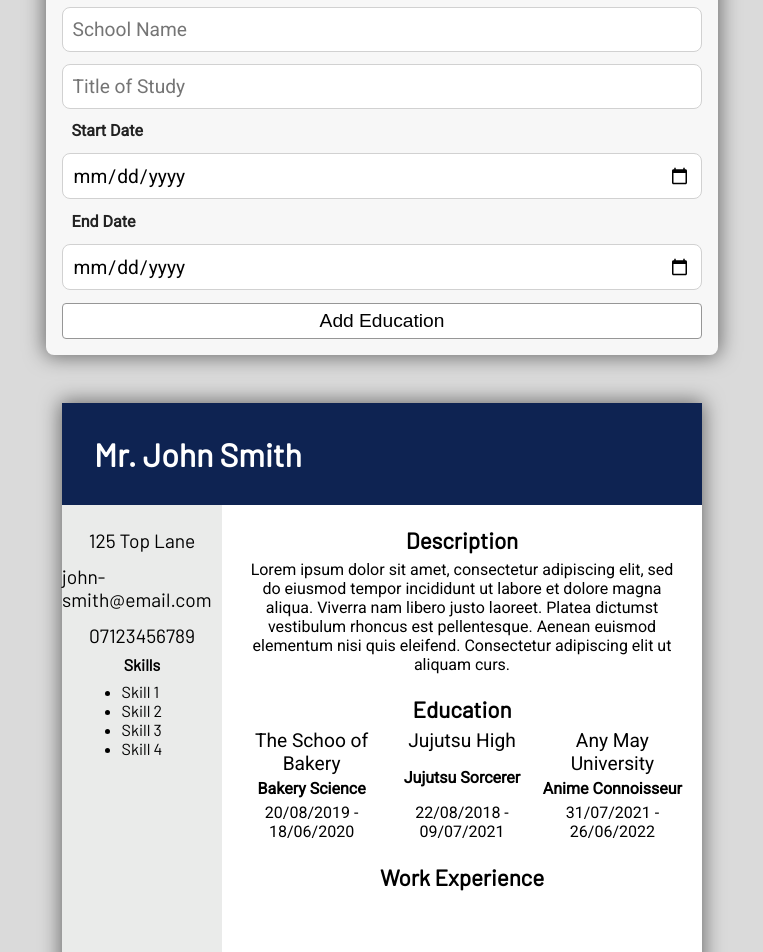
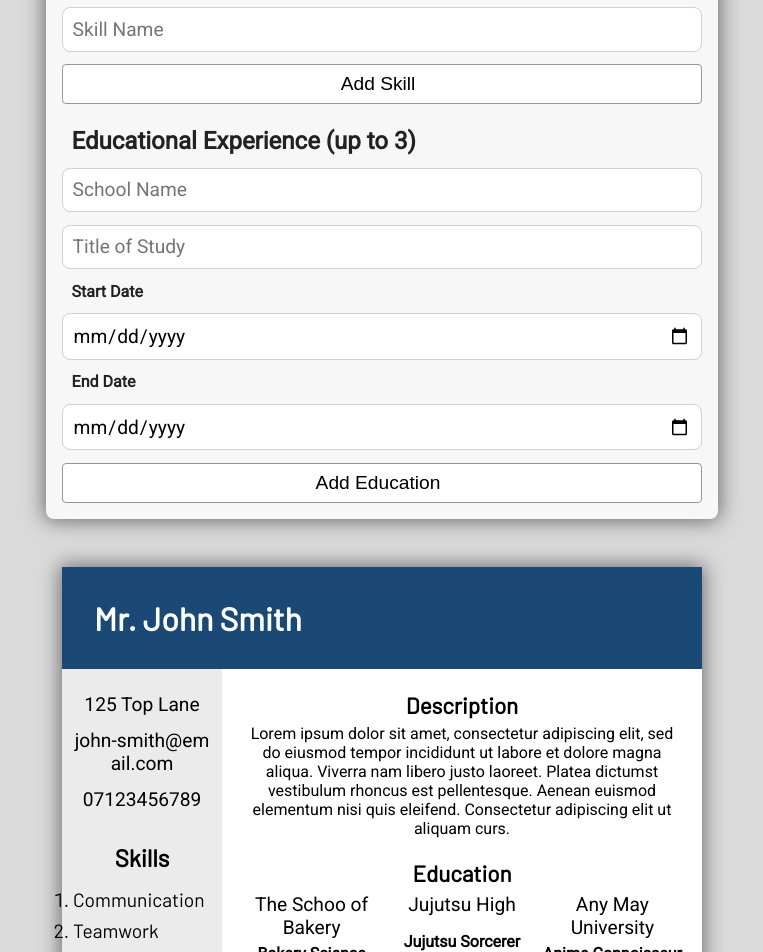
Before and after one commit to brajpatel/cv-project, a React (Create React App) app: page / in a window 1280 px wide. Shown: the part 700-1652 px from the top of the page, without its empty margins (258-1021 px from the left). Built offline with nearby package versions, Linux system fonts and the light colour scheme.

Commit message:
Add skills event handler. Display skills.

```diff
--- a/src/components/Main.js
+++ b/src/components/Main.js
@@ -2,6 +2,7 @@ import '../styles/editor.css'
 import React from "react";
 import uniqid from "uniqid";
 import Personal from "./form components/Personal";
+import Skills from './form components/Skills';
 import Education from './form components/Education';
 import Preview from './Preview';
 
@@ -17,6 +18,36 @@ class Main extends React.Component {
             email: 'john-smith@email.com',
             phone: '07123456789',
             description: 'Lorem ipsum dolor sit amet, consectetur adipiscing elit, sed do eiusmod tempor incididunt ut labore et dolore magna aliqua. Viverra nam libero justo laoreet. Platea dictumst vestibulum rhoncus est pellentesque. Aenean euismod elementum nisi quis eleifend. Consectetur adipiscing elit ut aliquam curs.',
+            skill: {
+                text: '',
+                id: uniqid()
+            },
+            skills: [
+                {
+                    text: 'Communication',
+                    id: uniqid()
+                },
+                {
+                    text: 'Teamwork',
+                    id: uniqid()
+                },
+                {
+                    text: '',
+                    id: uniqid()
+                },
+                {
+                    text: '',
+                    id: uniqid()
+                },
+                {
+                    text: '',
+                    id: uniqid()
+                },
+                {
+                    text: '',
+                    id: uniqid()
+                }
+            ],
             education: {
                 school: '',
                 title: '',
@@ -56,6 +87,9 @@ class Main extends React.Component {
         this.handleEmail = this.handleEmail.bind(this);
         this.handlePhone = this.handlePhone.bind(this);
         this.handleDescription = this.handleDescription.bind(this);
+        this.handleSkill = this.handleSkill.bind(this);
+        this.addSkill = this.addSkill.bind(this);
+        this.deleteSkill = this.deleteSkill.bind(this);
         this.handleSchoolName = this.handleSchoolName.bind(this);
         this.handleTitleOfStudy = this.handleTitleOfStudy.bind(this);
         this.handleStudyStart = this.handleStudyStart.bind(this);
@@ -90,6 +124,38 @@ class Main extends React.Component {
 
     handleDescription(e) {
         this.setState({ description: e.target.value })
+    }
+
+    handleSkill(e) {
+        this.setState({
+            skill: {
+                text: e.target.value,
+                id: this.state.skill.id
+            }
+        })
+    }
+
+    addSkill() {
+        if(this.state.skills.length >= 10) return;
+
+        if(this.state.skill.text === '') {
+            alert('Skill name cannot be blank');
+            return;
+        }
+
+        this.setState({
+            skills: this.state.skills.concat(this.state.skill),
+            skill: {
+                text: '',
+                id: uniqid()
+            }
+        })
+    }
+
+    deleteSkill(skillId) {
+        const updatedSkills = this.state.skills.filter((skill) => skill.id !== skillId)
+
+        this.setState({ skills: updatedSkills })
     }
 
     handleSchoolName(e) {
@@ -141,12 +207,6 @@ class Main extends React.Component {
         })
     }
 
-    deleteEducation(educationId) {
-        let updatedEducations = this.state.educations.filter((education) => education.id !== educationId);
-
-        this.setState({ educations: updatedEducations });
-    }
-
     addEducation() {
         if(this.state.educations.length === 3) return;
 
@@ -172,8 +232,14 @@ class Main extends React.Component {
         })
     }
 
+    deleteEducation(educationId) {
+        const updatedEducations = this.state.educations.filter((education) => education.id !== educationId);
+
+        this.setState({ educations: updatedEducations });
+    }
+
     render() {
-        const { title, forename, surname, address, email, phone, description, education, educations } = this.state;
+        const { title, forename, surname, address, email, phone, description, skill, skills, education, educations } = this.state;
 
         return (
             <div>
@@ -186,6 +252,11 @@ class Main extends React.Component {
                         handleEmail={this.handleEmail}
                         handlePhone={this.handlePhone}
                         handleDescription={this.handleDescription}
+                    />
+                    <Skills
+                        skill={skill}
+                        handleSkill={this.handleSkill}
+                        addSkill={this.addSkill}
                     />
                     <Education
                         education={education}
@@ -205,6 +276,8 @@ class Main extends React.Component {
                     email={email}
                     phone={phone}
                     description={description}
+                    skills={skills}
+                    deleteSkill={this.deleteSkill}
                     educations={educations}
                     deleteEducation={this.deleteEducation}
                 />
--- a/src/components/Preview.js
+++ b/src/components/Preview.js
@@ -7,12 +7,12 @@ import Main from './preview components/Preview-Main';
 
 class Preview extends React.Component {
     render() {
-        const { title, forename, surname, address, email, phone, description, educations, deleteEducation } = this.props;
+        const { title, forename, surname, address, email, phone, description, skills, deleteSkill, educations, deleteEducation } = this.props;
 
         return (
             <div className="cv-preview">
                 <Header title={title} forename={forename} surname={surname}/>
-                <Aside address={address} email={email} phone={phone}/>
+                <Aside address={address} email={email} phone={phone} skills={skills} deleteSkill={deleteSkill}/>
                 <Main description={description} educations={educations} deleteEducation={deleteEducation}/>
             </div>
         )
--- a/src/components/form components/Education.js
+++ b/src/components/form components/Education.js
@@ -4,16 +4,16 @@ class Education extends React.Component {
     render() {
         const { education, handleSchoolName, handleTitleOfStudy, handleStudyStart, handleStudyEnd, addEducation } = this.props;
 
-        return(
+        return (
             <div>
-                <h2>Educational Experience</h2>
+                <h2>Educational Experience (up to 3)</h2>
                 <input onChange={(e) => handleSchoolName(e)} value={education.school} placeholder="School Name" type="text"></input>
                 <input onChange={(e) => handleTitleOfStudy(e)} value={education.title} placeholder="Title of Study" type="text"></input>
                 <h4>Start Date</h4>
                 <input onInput={(e) => handleStudyStart(e)} value={education.start} placeholder="Study Start Date" type="date"></input>
                 <h4>End Date</h4>
                 <input onInput={(e) => handleStudyEnd(e)} value={education.end} placeholder="Study End Date" type="date"></input>
-                <button className="add-education" onClick={(e) => addEducation(e)}>Add Education</button>
+                <button className="add-education" onClick={addEducation}>Add Education<i className="fa-solid fa-user-graduate"></i></button>
             </div>
         )
     }
--- a/src/components/form components/Skills.js
+++ b/src/components/form components/Skills.js
@@ -2,10 +2,16 @@ import React from "react";
 
 class Skills extends React.Component {
     render() {
+        const { skill, handleSkill, addSkill } = this.props;
+
         return (
             <div>
-
+                <h2>Skills (up to 10)</h2>
+                <input onChange={(e) => handleSkill(e)} value={skill.text} placeholder="Skill Name" type="text"></input>
+                <button className="add-skill" onClick={addSkill}>Add Skill<i className="fa-solid fa-pencil"></i></button>
             </div>
         )
     }
 }
+
+export default Skills;
--- a/src/components/preview components/Preview-Aside.js
+++ b/src/components/preview components/Preview-Aside.js
@@ -2,22 +2,23 @@ import React from "react";
 
 class Aside extends React.Component {
     render() {
-        const { address, email, phone } = this.props;
+        const { address, email, phone, skills, deleteSkill } = this.props;
 
-        return(
+        return (
             <div className="preview-aside">
                 <div className="personal-details">
                     <p>{address}</p>
                     <p>{email}</p>
                     <p>{phone}</p>
                 </div>
-                <h4>Skills</h4>
-                <ul>
-                    <li>Skill 1</li>
-                    <li>Skill 2</li>
-                    <li>Skill 3</li>
-                    <li>Skill 4</li>
-                </ul>
+                <h3>Skills</h3>
+                <ol className="skills">
+                    {skills.map((skill) => {
+                        return (
+                            <li key={skill.id} className="skill">{skill.text}<i className="fa-solid fa-trash" onClick={() => deleteSkill(skill.id)}></i></li>
+                        )
+                    })}
+                </ol>
             </div>
         )
     }
--- a/src/components/preview components/Preview-Main.js
+++ b/src/components/preview components/Preview-Main.js
@@ -16,7 +16,7 @@ class Main extends React.Component {
                                 <p className="school-name">{education.school}</p>
                                 <p className="study-title">{education.title}</p>
                                 <p>{education.start} - {education.end}</p>
-                                <button className="delete-education" onClick={() => deleteEducation(education.id)}><i class="fa-solid fa-arrow-right"></i> <i className="fa-solid fa-trash"></i></button>
+                                <button className="delete-education" onClick={() => deleteEducation(education.id)}><i className="fa-solid fa-arrow-right"></i> <i className="fa-solid fa-trash"></i></button>
                             </div>
                         )
                     })}
--- a/src/styles/editor.css
+++ b/src/styles/editor.css
@@ -53,13 +53,19 @@
 button {
     outline: none;
     cursor: pointer;
-    padding: 6px 12px;
+    padding: 8px 12px;
     background: white;
     border: 1px solid rgb(150, 150, 150);
     border-radius: 4px;
     font-size: 1.2rem;
 }
 
+.add-skill i,
+.add-education i {
+    margin-left: 0.5rem;
+}
+
+.add-skill:hover,
 .add-education:hover {
     background: rgb(46, 202, 46);
     color: #eaebea;
--- a/src/styles/preview.css
+++ b/src/styles/preview.css
@@ -10,7 +10,7 @@
 }
 
 .preview-header {
-    background: rgb(14, 35, 82);
+    background: rgb(26, 73, 117);
     grid-area: 1 / 1 / 2 / 3;
     padding: 2rem 2rem;
     display: flex;
@@ -33,8 +33,7 @@
     display: flex;
     flex-direction: column;
     align-items: center;
-    gap: 0.5rem;
-    padding: 1.5rem 0;
+    padding: 1.5rem 0.5rem;
 }
 
 .personal-details {
@@ -44,6 +43,33 @@
     font-size: 1.2rem;
     width: 100%;
     align-items: center;
+    font-family: 'Roboto', sans-serif;
+    word-break: break-all;
+    text-align: center;
+}
+
+.preview-aside h3 {
+    margin: 2rem 0 1rem 0;
+    font-size: 1.5rem;
+}
+
+.skills {
+    display: flex;
+    flex-direction: column;
+    gap: 0.5rem;
+}
+
+.skill {
+    font-size: 1.2rem;
+}
+
+.skill i {
+    cursor: pointer;
+    margin-left: 0.4rem;
+}
+
+.skill i:hover {
+    color: crimson;
 }
 
 .preview-main {
```
